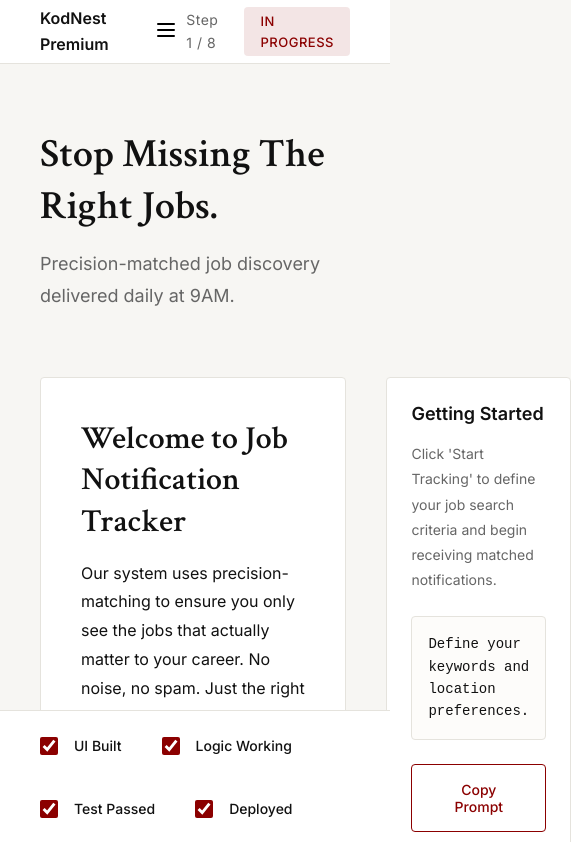
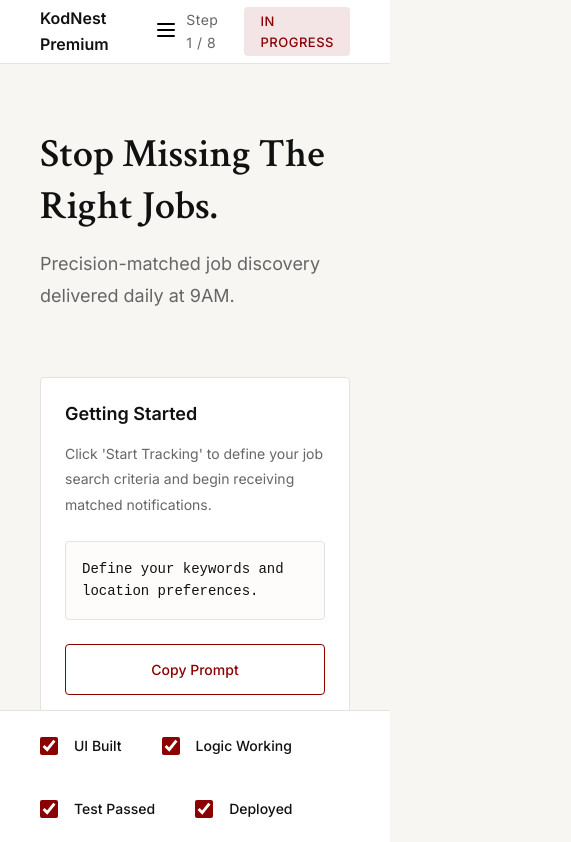
Before and after one commit to mittal-1234/app1s, a Next.js app: page / in a window 390 px wide. Shown: the top 842 px of the page, 571 px wide, since content can reach past the window. Built offline with nearby package versions, Linux system fonts and the light colour scheme.

Commit message:
Improve mobile responsiveness for workspace and digest actions

```diff
--- a/app/globals.css
+++ b/app/globals.css
@@ -403,6 +403,24 @@ textarea:focus {
   gap: var(--space-2);
 }
 
+@media (max-width: 960px) {
+  .workspace-container {
+    flex-direction: column;
+  }
+
+  .primary-workspace,
+  .secondary-panel {
+    flex: 1 0 100%;
+    width: 100%;
+  }
+
+  .secondary-panel {
+    position: static;
+    order: -1;
+    /* Show actions at top on mobile */
+  }
+}
+
 @media (max-width: 768px) {
   .nav-container {
     display: none;
```
